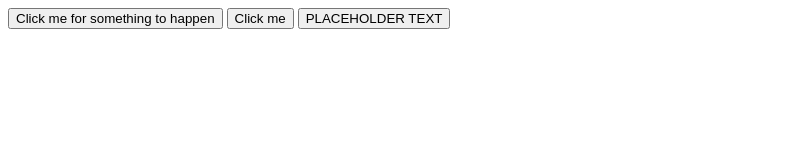
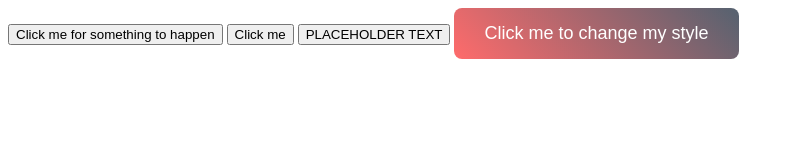
Before and after one commit to Marioortiz/MarioO_JS_DOM_Events, a plain HTML site: page index.html in a window 1280 px wide. Shown: the whole page, without its empty margins (0-794 px from the left). Drawn offline with Linux system fonts and the light colour scheme.

Commit message:
The toggling class list function allows you to change something and then revert back upon a click and back and forth

```diff
--- a/index.html
+++ b/index.html
@@ -4,6 +4,24 @@
     <meta charset="UTF-8">
     <meta name="viewport" content="width=device-width, initial-scale=1.0">
     <title>Document</title>
+    <style>
+        .cool-btn {
+            background: linear-gradient(45deg, #ff6b6b, #556270);
+            color: white;
+            border: none;
+            padding: 15px 30px;
+            font-size: 18px;
+            border-radius: 8px;
+            cursor: pointer;
+            transition: 0.3s;
+        }
+
+        .glow {
+            box-shadow: 0 0 15px rgba(255, 107, 107, 0.8);
+        }
+ </style>
+
+
 </head>
 <body>
     <button id="clickMe">Click me for something to happen</button>
@@ -15,7 +33,7 @@
 
 <script src="script.js"></script>
 
-
+<button class="cool-btn" onclick="changeBtnStyle()">Click me to change my style</button>
 
 
 </body>
--- a/script.js
+++ b/script.js
@@ -11,7 +11,7 @@ buttonChange.addEventListener("click", function() {
 });
 
 
-
+// below is the the random background color generator
 function getRandomColor() {
     return `#${Math.floor(Math.random() * 16777215).toString(16)}`;
 }
@@ -19,3 +19,11 @@ function getRandomColor() {
 document.getElementById("randomColorBtn").addEventListener("click", function() {
     document.body.style.backgroundColor = getRandomColor();
 });
+
+
+
+// below is the button that changes on click
+function changeBtnStyle() {
+    const btn = document.querySelector(".cool-btn")
+    btn.classList.toggle("glow"); // Toggles glow effect
+   }
```
